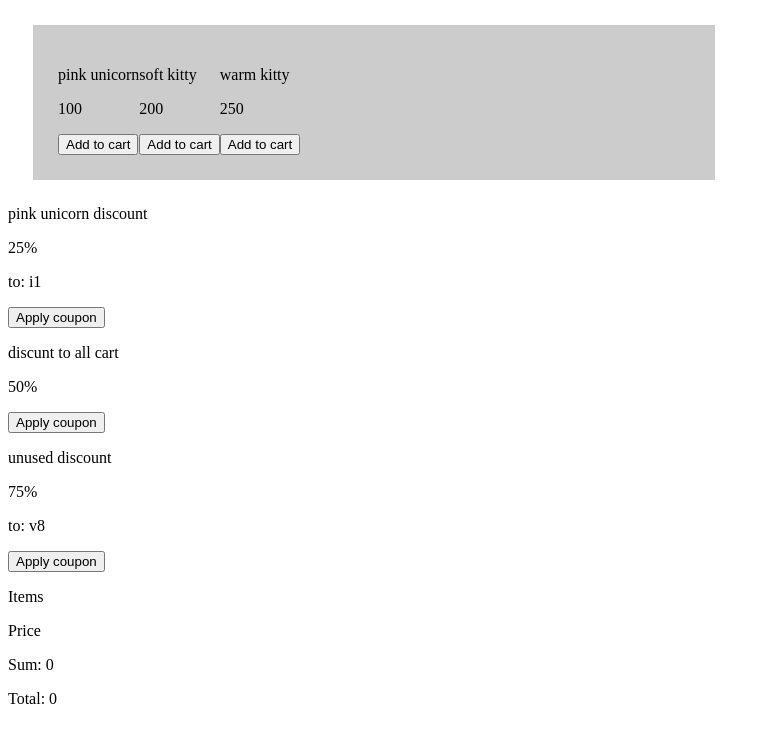
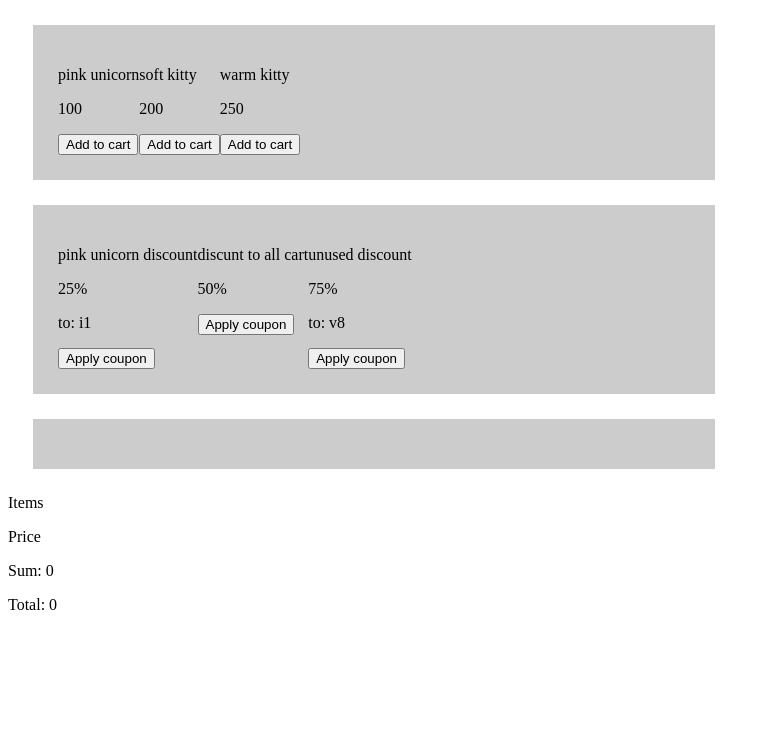
Before and after one commit to Son-tsss/shopping_cart, a React app: page / in a window 1280 px wide. Shown: the whole page, without its empty margins (0-770 px from the left). Built offline with nearby package versions, Linux system fonts and the light colour scheme.

Commit message:
styles changes

```diff
--- a/src/styles.css
+++ b/src/styles.css
@@ -1,4 +1,4 @@
-.products-list, coupons-list{
+.products-list, .coupons-list, .shopping-cart{
     display: flex;
     background: #cccccc;
     width: 50%;
```
